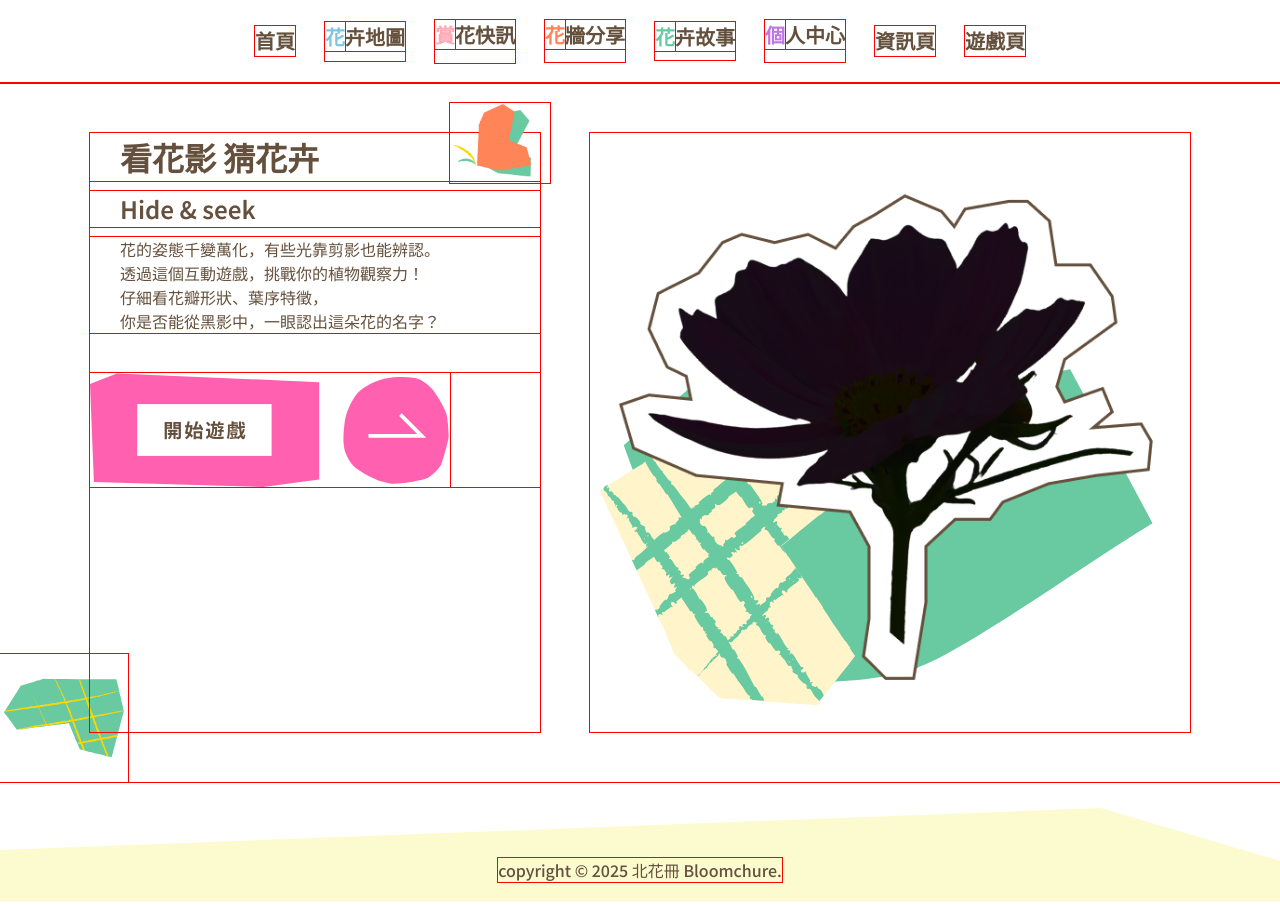
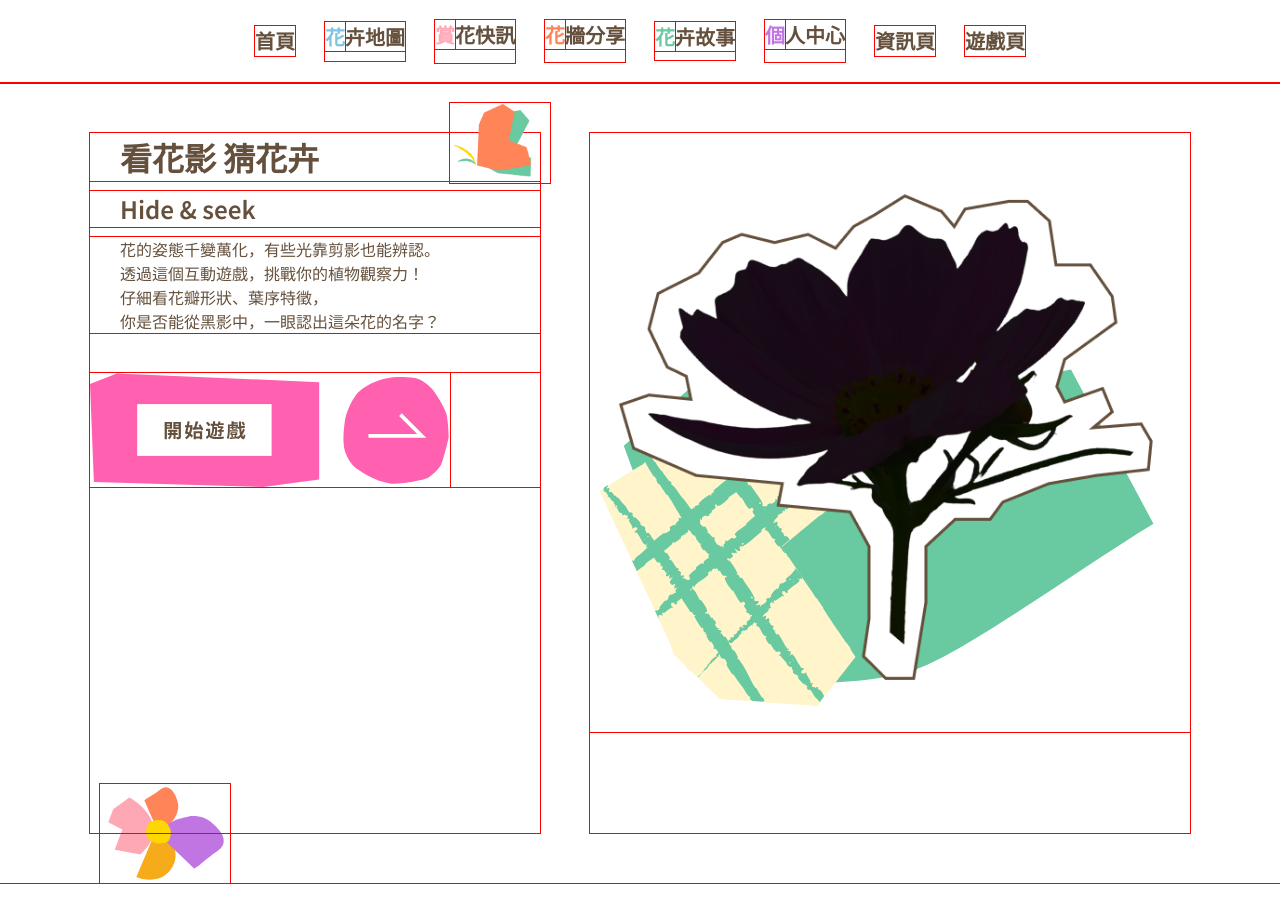
Before and after one commit to OvOpenguin/myBloomProject, a React (Vite) app: page /#/play in a window 1280 px wide. Shown: the top 907 px of the page. Built offline with nearby package versions, Linux system fonts and the light colour scheme.

Commit message:
0904-更新play sass

```diff
--- a/src/pages/Play.jsx
+++ b/src/pages/Play.jsx
@@ -5,7 +5,8 @@ import "../sass/play.scss"
 import 開始遊戲 from "../images/play/play-start.svg"
 import 結束遊戲 from "../images/play/play-end.svg"
 import 蝴蝶 from "../images/play/butterfly-og.png"
-
+import 花1 from "../images/play/花1.svg"
+import 花2 from "../images/play/花2.svg"
 
 // 呼叫useState
 import React, { useState } from "react";
@@ -48,9 +49,9 @@ const Play = () => {
         <>
             <div className='playWrap'>
 
+                {/* 裝飾 */}
+                <div className="f f1"><img src={花1} alt="花1" /></div>
 
-                {/* 裝飾花 */}
-                <div className="p p1"><img src="./home/t5.svg" alt="" /></div>
 
 
                 {/* 說明遊戲 */}
--- a/src/sass/play.scss
+++ b/src/sass/play.scss
@@ -11,6 +11,8 @@
     padding: 50px;
     gap: 50px;
     position: relative;
+    min-height: 800px; //限制最小高度
+
 
     @media (max-width:620px) {
         flex-direction: column;
@@ -19,11 +21,13 @@
     }
 
     // 裝飾花
-    .p{
+    .f {
         position: absolute;
-        width: 10%;
-        bottom: 0;
-        left: 0;
+
+        &.f1 {
+            bottom: 0px;
+            left: 100px;
+        }
     }
 
 
```
Also changed, not shown: src/images/play/line-orange.png (deleted), src/images/play/花1.svg (renamed from src/images/play/花.svg). Lines whose indentation alone changed are shown as unchanged.
